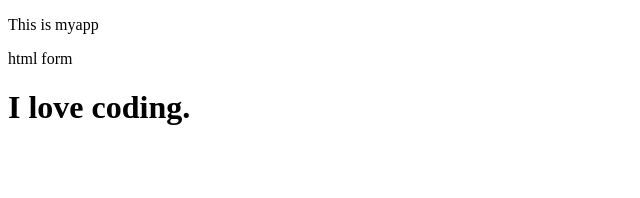
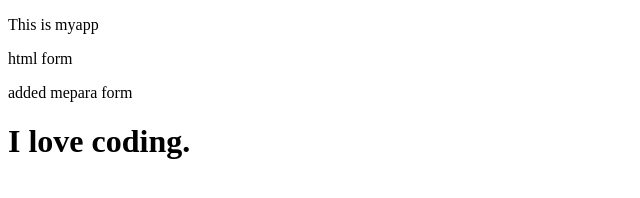
Before and after one commit to Mayank1221Dubey/myappsample, a plain HTML site: page index.html in a window 1280 px wide. Shown: the whole page, without its empty margins (0-640 px from the left). Drawn offline with Linux system fonts and the light colour scheme.

Commit message:
changed again

```diff
--- a/index.html
+++ b/index.html
@@ -10,6 +10,7 @@
 <body>
     <p>This is myapp</p>
     <p>html form</p>
+    <p>added mepara form</p>
     <h1>I love coding.</h1>
 </body>
 </html>
```
Also changed, not shown: mepara.html (added).
